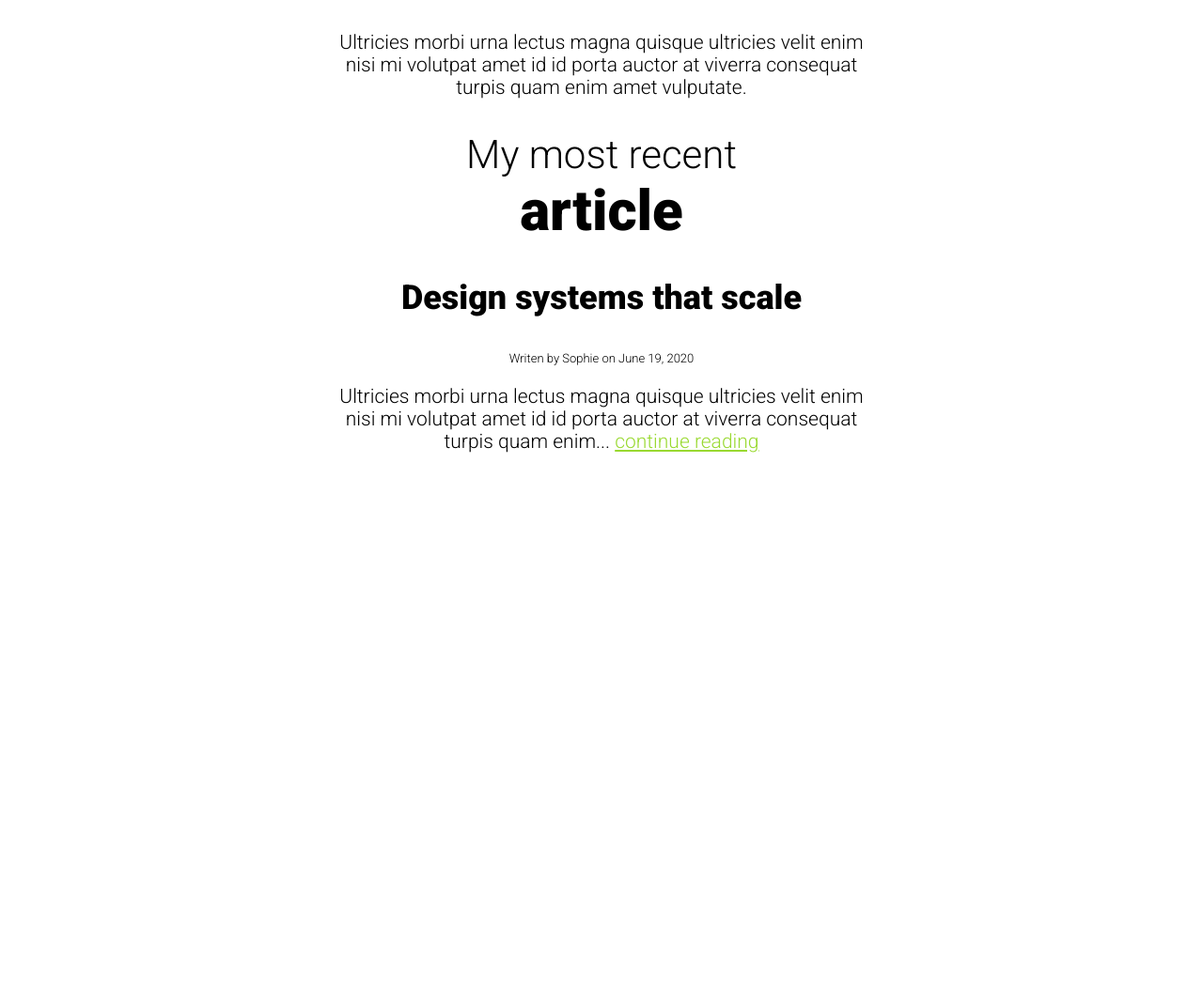
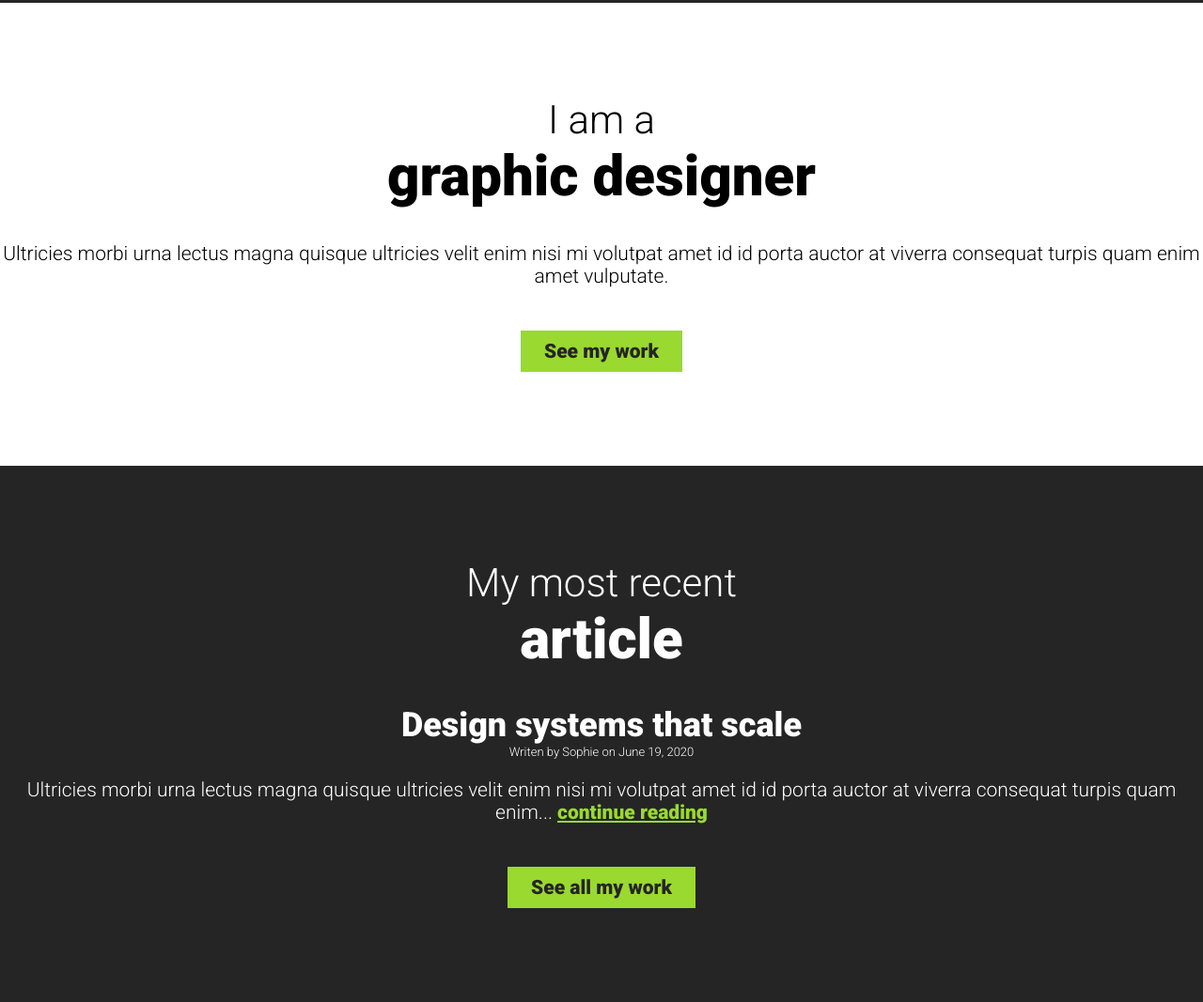
Before and after one commit to cAtshaw/css-challenges, a plain HTML site: page index.html in a window 1280 px wide. Shown: the part 707-1774 px from the top of the page at 94% size. Before the commit the page ends 1210 px from the top, so only its background shows below. Drawn offline with Linux system fonts and the light colour scheme.

Commit message:
Added links/buttons

```diff
--- a/index.html
+++ b/index.html
@@ -15,25 +15,34 @@
   </head>
   <body>
     <div class="container">
+      <header class="inverse">
         <h1>Hello, my name is <span class="h1bold">Sophie</span></h1>
         <img src="images/sophie.png" alt="smiling picture of Sophie" />
+      </header>
+
+      <main>
         <h2>I am a <span class="boldtext">graphic designer</span></h2>
         <p>
           Ultricies morbi urna lectus magna quisque ultricies velit enim nisi mi
           volutpat amet id id porta auctor at viverra consequat turpis quam enim
           amet vulputate.
         </p>
+        <a href="#" class="btn">See my work</a>
+      </main>
 
+      <section class="inverse">
         <h2>My most recent <span class="boldtext">article</span></h2>
         <article>
           <h3>Design systems that scale</h3>
           <p class="psmall">Writen by Sophie on June 19, 2020</p>
           <p>
-          Ultricies morbi urna lectus magna quisque ultricies velit enim nisi mi
-          volutpat amet id id porta auctor at viverra consequat turpis quam
+            Ultricies morbi urna lectus magna quisque ultricies velit enim nisi
+            mi volutpat amet id id porta auctor at viverra consequat turpis quam
             enim... <a href="#">continue reading</a>
           </p>
+          <a href="#" class="btn">See all my work</a>
         </article>
+      </section>
     </div>
     <script src="app.js" type="module"></script>
   </body>
--- a/styles.css
+++ b/styles.css
@@ -3,16 +3,18 @@ body {
   text-align: center;
   font-weight: 300;
   font-size: 21px;
+  margin: 0;
 }
 
 .container {
-  width: 570px;
-  margin: 0 auto;
+  width: 100%;
+  margin: 0;
 }
 
 /* Typography h1 h2 h3 a */
 
 a {
+  font-weight: 900;
   color: #99d930;
 }
 
@@ -22,14 +24,14 @@ a:hover {
 
 .h1bold {
   display: block;
-  font-weight: bold;
+  font-weight: 900;
   font-size: 80px;
 }
 
 h2 span {
   display: block;
   font-size: 60px;
-  font-weight: bold;
+  font-weight: 900;
 }
 
 h1,
@@ -38,18 +40,56 @@ h2 {
 }
 
 h1 {
+  margin-top: 0;
   font-size: 60px;
 }
 
 h2 {
+  margin-top: 0;
   font-size: 42px;
 }
 
 h3 {
+  margin-bottom: 0;
+  margin-top: 0;
   font-size: 36px;
   font-weight: 900;
 }
 
 .psmall {
+  margin-top: 0;
   font-size: small;
 }
+
+p {
+}
+
+/* Sections of Website */
+
+header,
+main,
+section {
+  padding: 100px 0;
+}
+
+.inverse {
+  background-color: #252525;
+  color: #fff;
+}
+
+/* Buttons/Links */
+
+.btn {
+  display: inline-block;
+  text-decoration: none;
+  padding: 10px 25px;
+  background-color: #99d930;
+  color: #252525;
+  margin-top: 25px;
+}
+
+.btn:hover,
+.btn:focus {
+  color: #fff;
+  background-color: #252525;
+}
```
Lines whose indentation alone changed are shown as unchanged.
